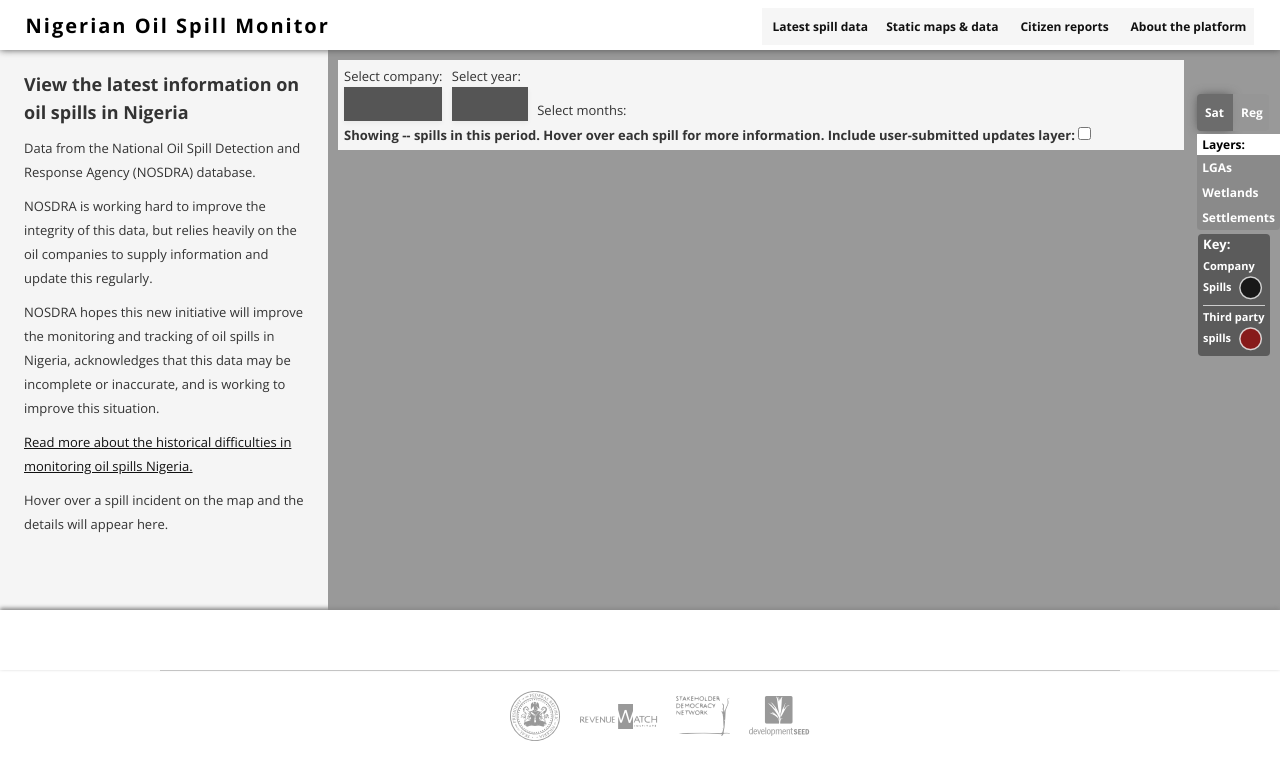
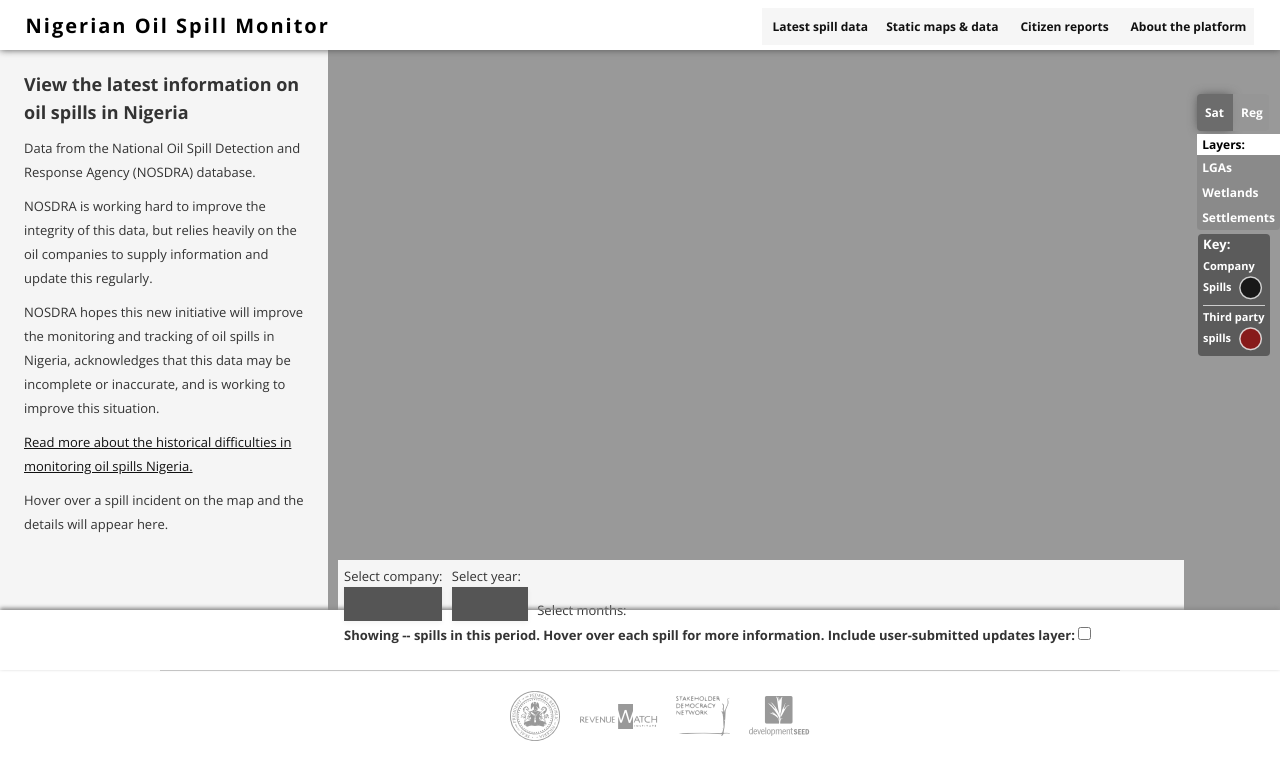
Before and after one commit to sdn4nigeria/monitoring-platform, a Jekyll site: the page built from index.html, in a window 1280 px wide. Shown: the top 780 px of the page. Built offline with Jekyll 4.4.1, drawn with Linux system fonts in a browser that asks for light colours; nearby versions of some CDN libraries; some web fonts are replaced; library files that are not in the unit come from our copies; Markdown is read by kramdown in place of the engine named in the settings.

Commit message:
Update style.css

```diff
--- a/_includes/css/style.css
+++ b/_includes/css/style.css
@@ -117,7 +117,7 @@ sup {
     height: 40px;
     padding-top: 10px;
 position:absolute;
-    bottom:-200;
+    bottom:300px;
     right:0;
 }
 ul.layers li a,
```
